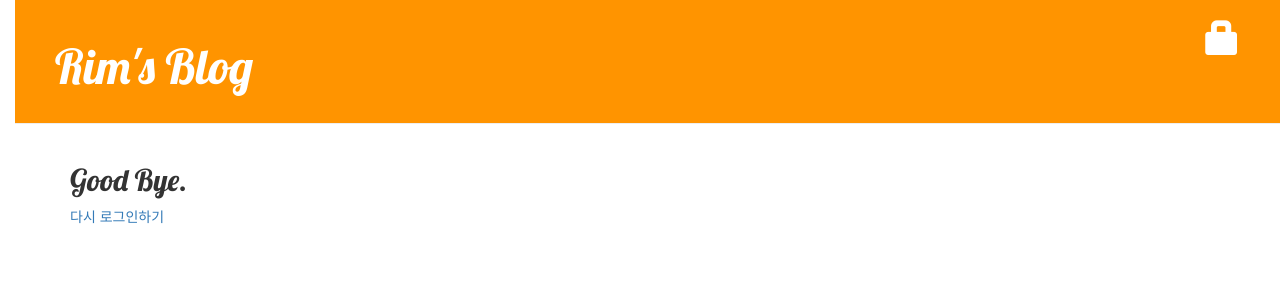
After one commit to JJOJJORing/first-django-app, a Django app: a page that uses blog/templates/blog/base.html in a window 1280 px wide. The commit adds this page. Shown: the top 300 px of the page. Run offline with Django 3.2, Linux system fonts and the light colour scheme; some libraries are stand-ins or nearby versions.

Commit message:
Added logout view and Comment model migrate

```diff
--- a/blog/templates/blog/base.html
+++ b/blog/templates/blog/base.html
@@ -13,8 +13,11 @@
    <div class="page-header">
        {% if user.is_authenticated %}
             <a href="{% url 'post_new' %}" class="top-menu"><span class="glyphicon glyphicon-plus"></span></a>
+            <a href="{% url 'post_draft_list' %}" class="top-menu"><span class="glyphicon glyphicon-edit"></span></a>
+            <p class="top-menu">Hello {{ user.username }} <small>(<a href="{% url 'logout' %}">Log out</a>)</small></p>
+       {% else %}
+           <a href="{% url 'login' %}" class="top-menu"><span class="glyphicon glyphicon-lock"></span></a>
        {% endif %}
-       <a href="{% url 'post_draft_list' %}" class="top-menu"><span class="glyphicon glyphicon-edit"></span></a>
        <h1><a href="/">Rim's Blog</a></h1>
     </div>
     <div class="content container">
--- /dev/null
+++ b/blog/templates/registration/logout.html
@@ -0,0 +1,8 @@
+{% extends 'blog/base.html' %}
+
+{% block content %}
+    <h2> Good Bye. </h2>
+        <p><a href="{%url 'login'%}">
+            다시 로그인하기
+        </a></p>
+{% endblock %}
--- a/mysite/urls.py
+++ b/mysite/urls.py
@@ -22,5 +22,6 @@ urlpatterns = [
     path('admin/', admin.site.urls),
     path('', include('blog.urls')),
     url(r'^accounts/login/$', auth_views.LoginView.as_view(template_name='registration/login.html'), name='login'),
-
+    url(r'^accounts/logout/$', auth_views.LogoutView.as_view(template_name='registration/logout.html'),
+        name='logout'),
 ]
```
Also changed, not shown: blog/models.py (+15 -0 lines), blog/migrations/0004_comment.py (added).
